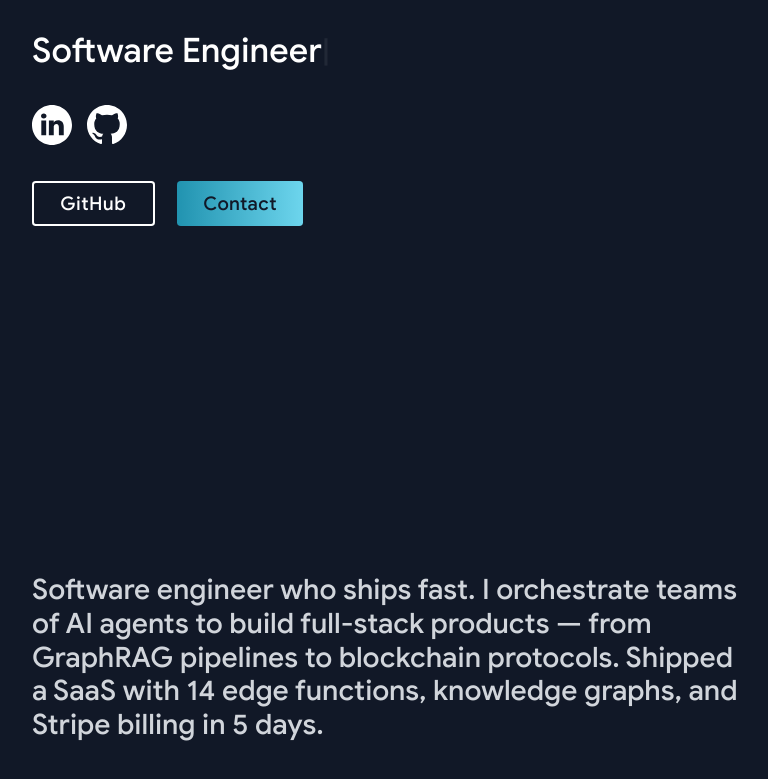
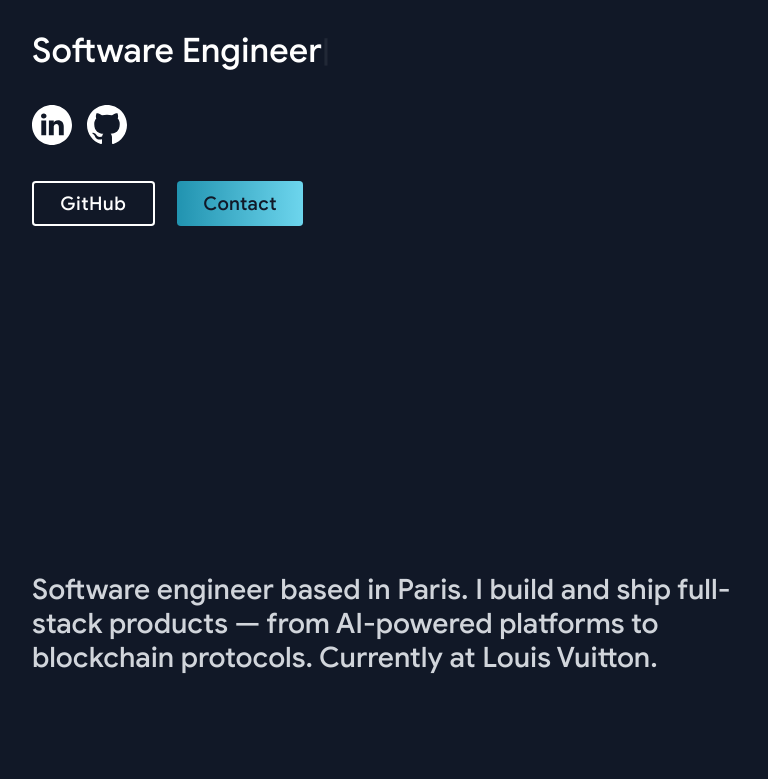
Before and after one commit to salim-lakhal/Portfolio, a Next.js app: page / in a window 1280 px wide. Shown: the part 317-1096 px from the top of the page, without its empty margins (43-811 px from the left). Built offline with nearby package versions, Linux system fonts and the light colour scheme.

Commit message:
simplify descriptions

```diff
--- a/components/home/about.tsx
+++ b/components/home/about.tsx
@@ -35,9 +35,8 @@ const AboutSection = () => {
       ref={targetSection}
     >
       <p className="text-2xl md:text-3xl font-medium text-gray-300 max-w-3xl leading-relaxed">
-        Software engineer who ships fast. I orchestrate teams of AI agents to build
-        full-stack products — from GraphRAG pipelines to blockchain protocols.
-        Shipped a SaaS with 14 edge functions, knowledge graphs, and Stripe billing in 5 days.
+        Software engineer based in Paris. I build and ship full-stack products —
+        from AI-powered platforms to blockchain protocols. Currently at Louis Vuitton.
       </p>
     </section>
   );
--- a/constants.ts
+++ b/constants.ts
@@ -53,7 +53,7 @@ export const PROJECTS: IProject[] = [
     name: "Meridiane",
     image: "/projects/meridiane.svg",
     blurImage: "/projects/blur/meridiane-blur.svg",
-    description: "Full SaaS shipped in 5 days — GraphRAG knowledge graph, Vision AI doc verification, Stripe billing. Live at meridiane.fr",
+    description: "AI-powered SaaS helping international students in France. Shipped from scratch to production in 5 days. Live at meridiane.fr",
     gradient: ["#1a365d", "#2b6cb0"],
     url: "https://meridiane.fr",
     tech: ["react", "typescript", "python"],
@@ -162,7 +162,7 @@ export const TIMELINE: Array<TimelineNodeV2> = [
     title: "Meridiane — Founder & Solo Builder (2025 – Present)",
     size: ItemSize.SMALL,
     subtitle:
-      "Shipped a full SaaS in 5 days by orchestrating 20+ specialized AI agents via Claude Code. GraphRAG knowledge graph (249 docs, LightRAG, Qdrant), Vision AI document verification (Pixtral), Mistral Small chat pipeline, Stripe subscriptions, 14 Supabase edge functions, i18n, Shannon AI pentesting. React + TypeScript, 26 custom hooks, 40+ components. Live at meridiane.fr with paying users.",
+      "Founded and built meridiane.fr from scratch — an AI-powered platform helping international students navigate French administrative procedures. Knowledge graph, AI chatbot, document verification, Stripe billing. Shipped to production in 5 days with paying users. React, TypeScript, Supabase, Python.",
     shouldDrawLine: true,
     alignment: Branch.LEFT,
   },
```
